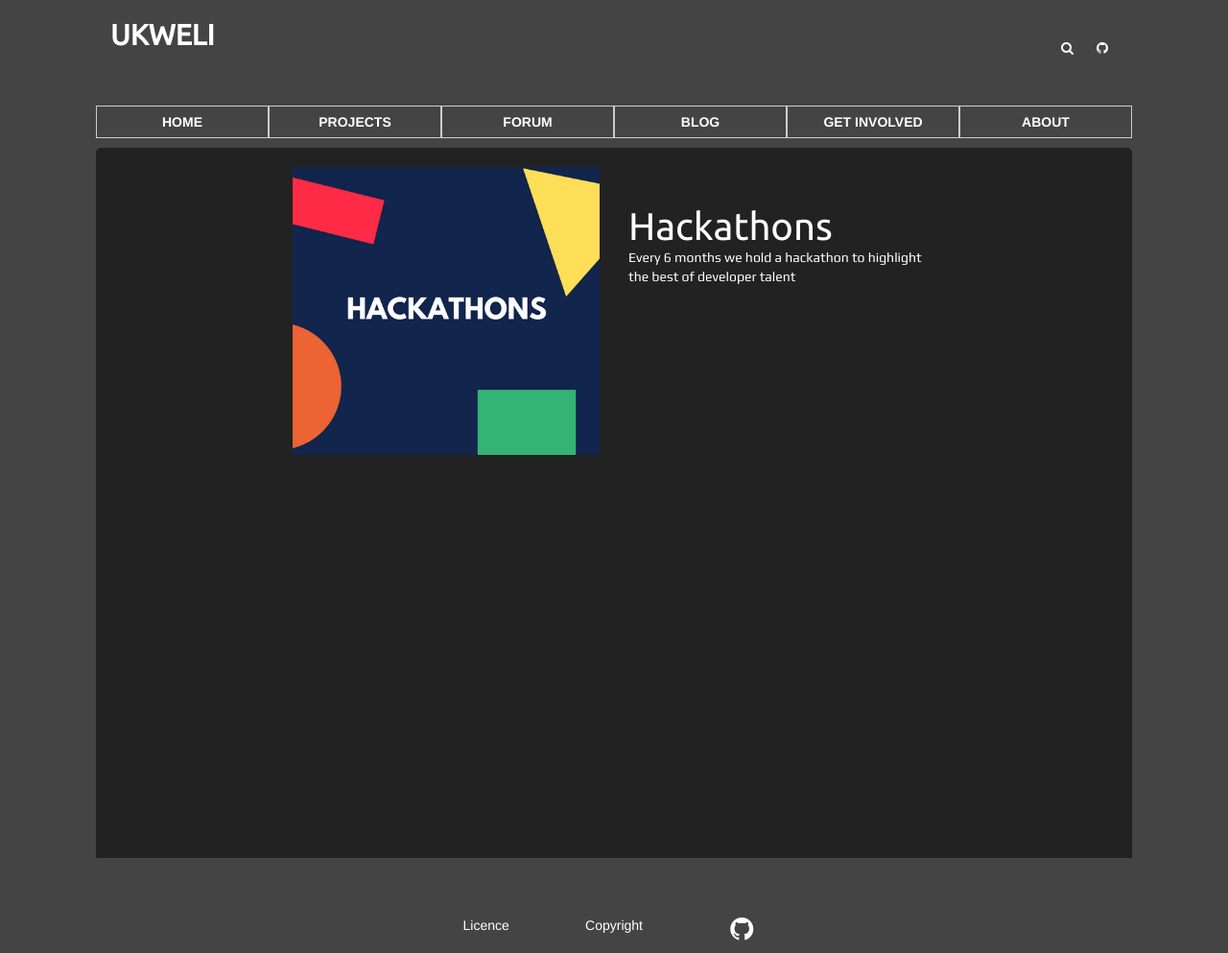
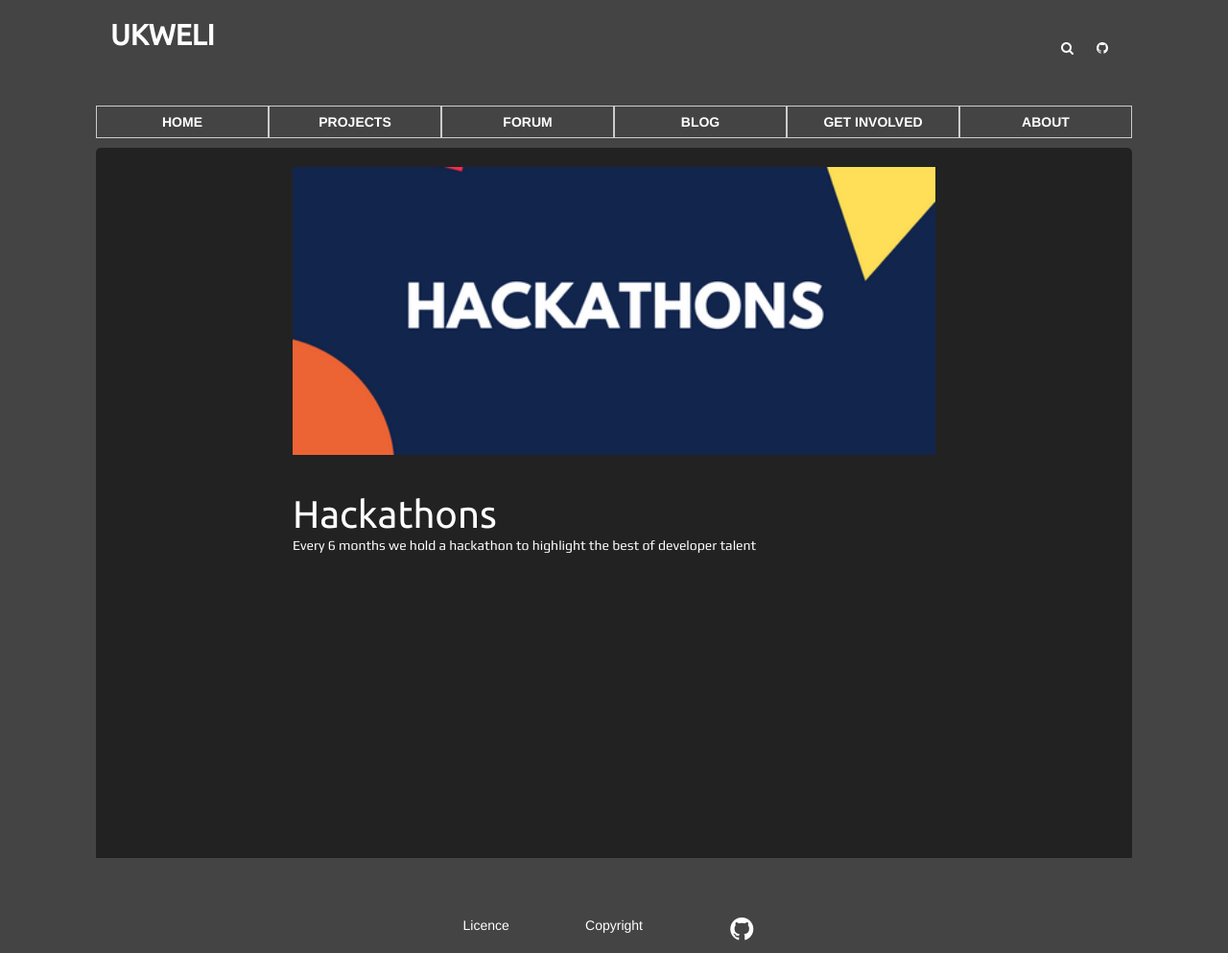
Before and after one commit to linuxarmy/linuxarmy, a Jekyll site: the page built from _posts/projects/2017-01-17-hackathons.md, in a window 1280 px wide. Shown: the whole page at 96% size. Built offline with Jekyll 4.4.1, drawn with Linux system fonts in a browser that asks for light colours.

Commit message:
modifies layouts

```diff
--- a/_layouts/default.html
+++ b/_layouts/default.html
@@ -37,6 +37,11 @@
 
 {% include footer.html %}
 
+
+<script src="{{site.github.url}}/js/jquery.js"></script>
+<script src="{{site.github.url}}/js/bootstrap.min.js"></script>
+<script src="{{site.github.url}}/js/jquery.easing.min.js"></script>
+<script src="{{site.github.url}}/js/smooth.js"></script>
 </body>
 <!--end body-->
 
--- a/_layouts/posts.html
+++ b/_layouts/posts.html
@@ -5,11 +5,11 @@ layout: default
 <div class= "post-container">
 <div class="post-header">
 <div class="row">
-<div class="col-md-6">
+<div class="col-md-12">
 <div class="post-img" style="background-image:url('{{site.github.url}}/img/{{page.image}}')">
 </div>
 </div>
-<div class="col-md-6">
+<div class="col-md-12">
 <div class="post-meta">
 <h2>{{page.title}}</h2>
 <p>{{page.subtitle}}</p>
@@ -18,5 +18,6 @@ layout: default
 </div>
 </div>
 <div class= "embedded-post">
+{{content}}
 </div>
 </div>
```
